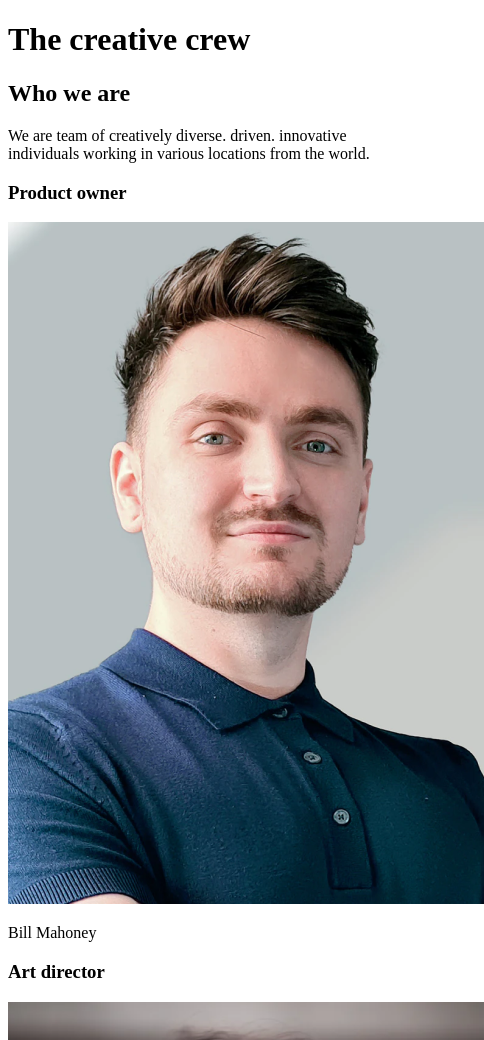
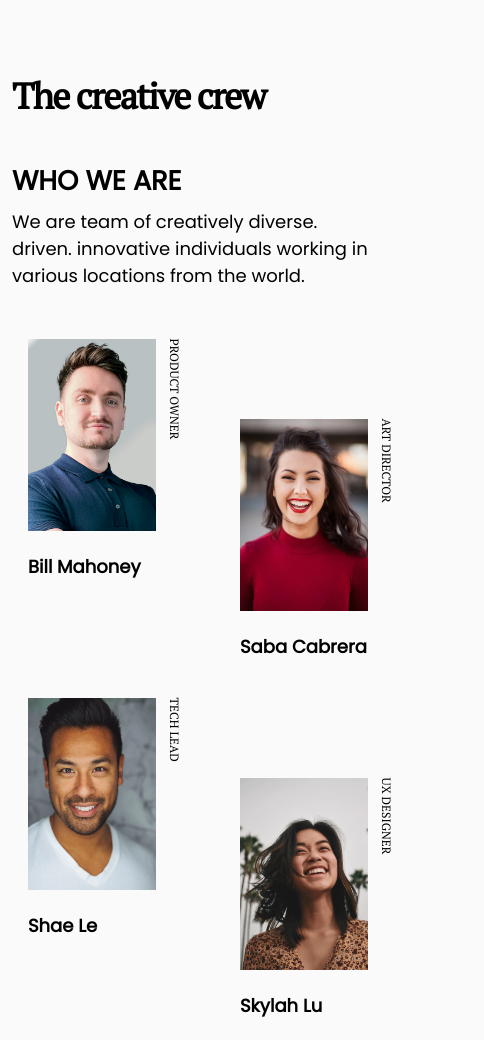
Before and after one commit to LeonelHolguin/Team-page, a plain HTML site: page index.html in a window 390 px wide. Shown: the top 1040 px of the page, 484 px wide, since content can reach past the window. Drawn offline with Linux system fonts and the light colour scheme.

Commit message:
finish project

```diff
--- a/index.html
+++ b/index.html
@@ -5,7 +5,9 @@
     <meta http-equiv="X-UA-Compatible" content="IE=edge">
     <meta name="viewport" content="width=device-width, initial-scale=1.0">
     <title>My team page</title>
-
+    <link rel="preconnect" href="https://fonts.googleapis.com">
+    <link rel="preconnect" href="https://fonts.gstatic.com" crossorigin>
+    <link href="https://fonts.googleapis.com/css2?family=PT+Serif&family=Poppins&display=swap" rel="stylesheet">
     <link rel="stylesheet" href="/style.css">
 </head>
 <body>
@@ -19,40 +21,42 @@
     </header>
 
     <main class="contents">
-        <div class="card infoCard-1">
+        <div class="group">
+            <section class="person">
                 <h3>Product owner</h3>
                 <img src="/photo1.png">
                 <p>Bill Mahoney</p>
-        </div>
+            </section>
 
-        <div class="card infoCard-2">
+            <section class="person">
                 <h3>Art director</h3>
                 <img src="/photo2.png">
                 <p>Saba Cabrera</p>
-        </div>
+            </section>
 
-        <div class="card infoCard-3">
+            <section class="person">
                 <h3>Tech Lead</h3>
                 <img src="/photo3.png">
                 <p>Shae Le</p>
-        </div>
+            </section>
 
-        <div class="card infoCard-4">
+            <section class="person">
                 <h3>UX Designer</h3>
                 <img src="/photo4.png">
                 <p>Skylah Lu</p>
-        </div>
+            </section>
 
-        <div class="card infoCard-5">
+            <section class="person">
                 <h3>Developer</h3>
                 <img src="/photo5.png">
                 <p>Griff Richards</p>
-        </div>
+            </section>
 
-        <div class="card infoCard-6">
+            <section class="person">
                 <h3>Deverloper</h3>
                 <img src="/photo6.png">
                 <p>Stan John</p>
+            </section>
         </div>
     </main>
 
--- a/style.css
+++ b/style.css
@@ -1,3 +1,93 @@
+* {
+    background-color: #FAFAFA;
+}
+
+.header-page {
+    display: flex;
+    justify-content: space-around;
+    margin-top: 3rem;
+}
+
+.header-page .tittle {
+    font-family: 'PT Serif';
+    font-style: normal;
+    font-weight: 700;
+    font-size: 36px;
+    line-height: 48px;
+    letter-spacing: -0.045em;
+    color: #000000;
+}
+
+.header-page .description {
+    width: 30%;
+    font-family: 'Poppins';
+    font-style: normal;
+    font-weight: 400;
+    font-size: 18px;
+    line-height: 27px;
+    color: #000000;
+    }
+
+.header-page .description h2 {
+    font-weight: 600;
+    text-transform: uppercase;
+    margin-bottom: -0.25rem;
+}
+
+.contents {
+    margin-top: 4rem;
+    margin-left: 9rem;
+}
+
+.contents .group {
+    display: grid;
+    grid-template-columns: repeat(3,1fr);
+    gap: 20px;
+}
+
+.contents .group .person img {
+    width: 14.875rem;
+    height: 21.688rem;
+}
+
+.contents .group:nth-child(1) {
+    margin-bottom: 4rem;
+}
+
+.contents .group .person p{
+    font-family: 'Poppins';
+    font-style: normal;
+    font-weight: 600;
+    font-size: 18px;
+    line-height: 27px;
+    color: #000000;
+}
+
+
+.contents .group .person h3{
+    font-family: 'PT Serif';
+    font-style: normal;
+    font-weight: 400;
+    font-size: 12px;
+    line-height: 16px;
+    text-transform: uppercase;
+    color: #000000;
+    transform: rotate(90deg);
+    height: 0;
+    position: absolute;
+    margin: 50px -13px 0 0;
+    width: 100.8px;
+    right: 0;
+}
+
+.contents .group .person  {
+    position: relative;
+    width: 300px;
+}
+
+.contents .group .person:nth-child(3n-1)  {
+    margin-top: 7rem;
+}
 
 footer {
     display: flex;
@@ -8,6 +98,7 @@ footer {
     font-size: 0.875rem;
     line-height: 1.063rem;
     color: #A9A9A9;
+    margin-top: 5rem;
 }
 
 footer a {
@@ -18,3 +109,45 @@ footer a {
 footer a:hover {
     color: aquamarine;
 }
+
+@media (max-width: 768px) {
+    body {
+        margin: 0 12px;
+    }
+
+    .header-page {
+        flex-direction: column;
+    }
+
+    .header-page .description {
+        width: 100%;
+    }
+
+    .contents .group {
+        grid-template-columns: repeat(2,1fr);
+    }
+
+    .contents {
+        margin: 0;
+        margin-top: 2rem;
+        margin-left: 1rem;
+    }
+
+    .contents .group .person img {
+        width: 8rem;
+        height: 12rem;
+    }
+
+    .contents .group .person {
+        width: 12rem;
+    }
+
+    .contents .group .person:nth-child(3n-1)  {
+        margin-top: 0;
+    }
+
+    .contents .group .person:nth-child(2n-2)  {
+        margin-top: 5rem;
+    }
+
+}
```
Lines whose indentation alone changed are shown as unchanged.
